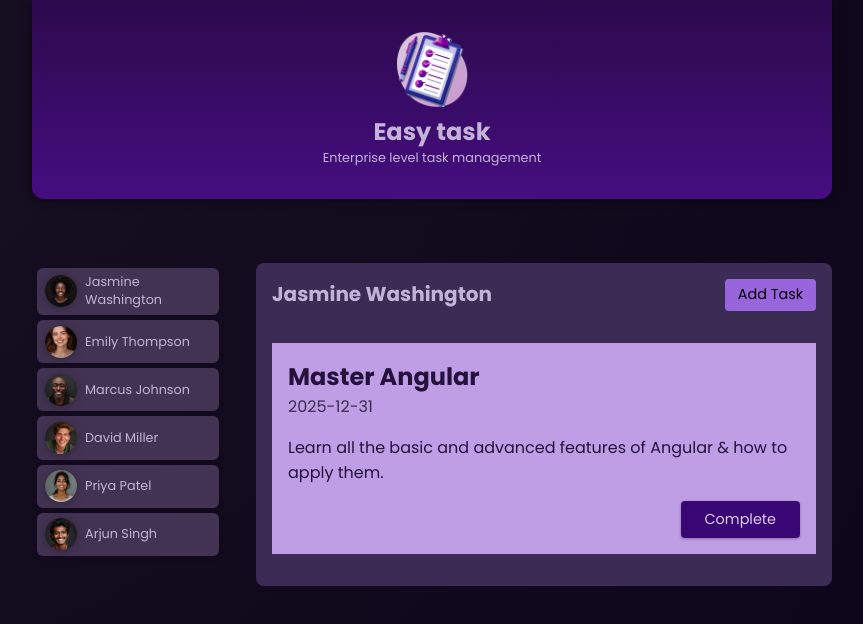
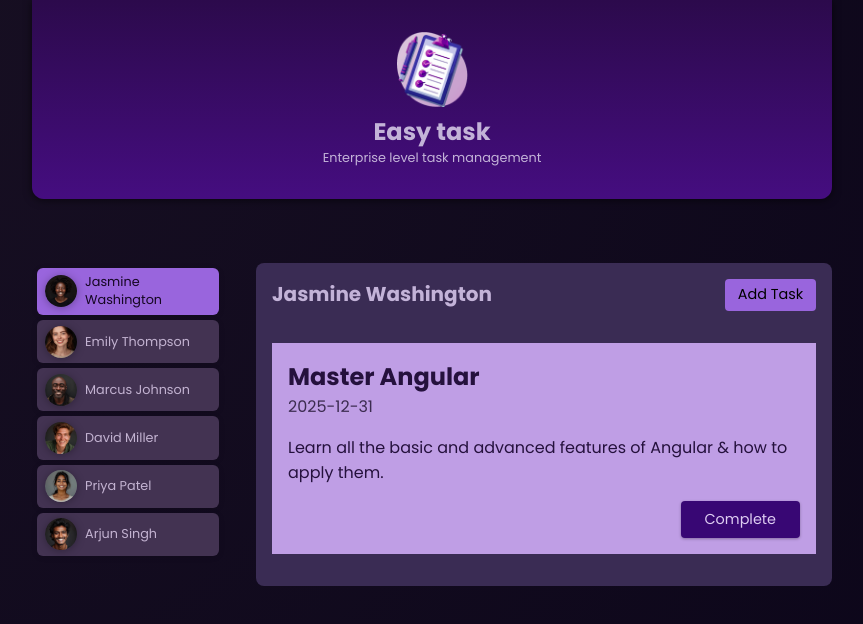
Before and after one commit to ashish9342/Task-management, an Angular app: page / in a window 1280 px wide. Both pictures are taken after a click on the button "Jasmine Washington". Shown: the top 624 px of the page, without its empty margins (208-1071 px from the left). Built offline with nearby package versions, Linux system fonts and the light colour scheme.

Commit message:
task(active button) CSS for active sstate added

```diff
--- a/src/app/app.component.html
+++ b/src/app/app.component.html
@@ -7,6 +7,7 @@
       <li>
         <app-user
           [user]="user"
+          [selected]="user.id === selectedUserId"
           (select)="onSelectUser($event)"
         />
       </li>
@@ -23,10 +24,9 @@
   <!-- ngIf angular 16 and below-->
   @if (SelectedUser) {
     <app-tasks
-    [name]="SelectedUser!.name"
-    [userId]="SelectedUser!.id"
-
-    ></app-tasks>
+      [name]="SelectedUser!.name"
+      [userId]="SelectedUser!.id"
+    />
 
     <!-- <app-task *ngIf="SelectedUser else fallback " [name]="SelectedUser!.name"></app-task> -->
   } @else {
--- a/src/app/user/user.component.html
+++ b/src/app/user/user.component.html
@@ -1,5 +1,5 @@
 <div>
-  <button (click)="onSelectUser()">
+  <button [class.active]="selected" (click)="onSelectUser()">
     <img
     [src]="imagePath"
     [alt]="user.name"/>
--- a/src/app/user/user.component.ts
+++ b/src/app/user/user.component.ts
@@ -19,7 +19,10 @@ export class UserComponent {
   // @Input({required: true}) avatar!: string;
   // @Input({required: true}  ) name!: string;
 
-  @Input({required: true}) user!: User;
+  @Input({ required: true }) user!: User;
+  @Input({ required: true }) selected!: boolean;
+  // @Input({ required: true }) userId: string | undefined;
+
   @Output() select = new EventEmitter<string>();
 
   /** ANGULAR 18 feature | signal approach
```
